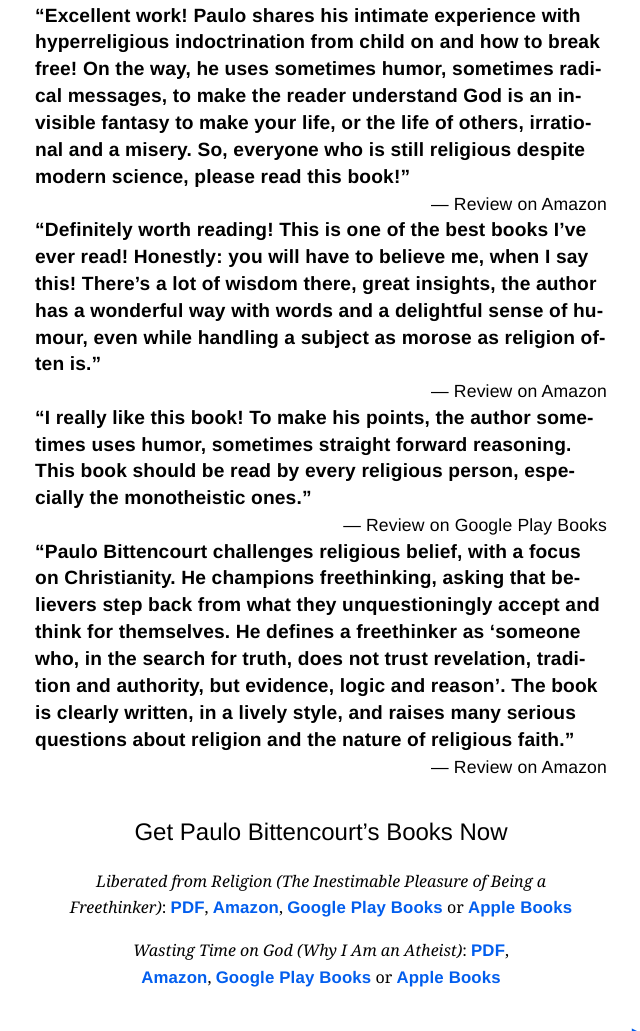
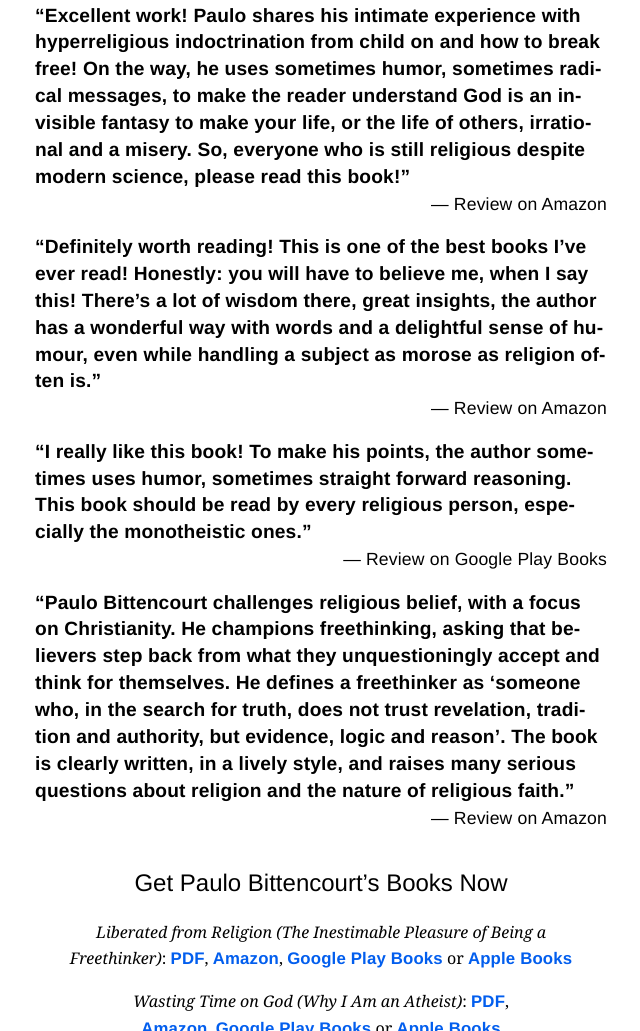
Before and after one commit to books-bittencourt/books-bittencourt.github.io, a plain HTML site: page index.html in a window 1280 px wide. Shown: the part 1099-2130 px from the top of the page, without its empty margins (319-959 px from the left). Drawn offline with Linux system fonts and the light colour scheme; a web font is replaced by a local one.

Commit message:
Add files via upload

```diff
--- a/index.html
+++ b/index.html
@@ -39,13 +39,13 @@
 		<blockquote class="quote">
 			“Excellent work! Paulo shares his intimate experience with hyperreligious indoctrination from child on and how to break free! On the way, he uses sometimes humor, sometimes radical messages, to make the reader understand God is an invisible fantasy to make your life, or the life of others, irrational and a misery. So, everyone who is still religious despite modern science, please read this book!”<cite><span class="quote-author">— Review on Amazon</span></cite>
 		</blockquote>
-		<blockquote class="quote">
+		<blockquote class="quote" style="margin-top: 17px">
 			“Definitely worth reading! This is one of the best books I’ve ever read! Honestly: you will have to believe me, when I say this! There’s a lot of wisdom there, great insights, the author has a wonderful way with words and a delightful sense of humour, even while handling a subject as morose as religion often is.”<cite><span class="quote-author">— Review on Amazon</span></cite>
 		</blockquote>
-		<blockquote class="quote">
+		<blockquote class="quote" style="margin-top: 17px">
 			“I really like this book! To make his points, the author sometimes uses humor, sometimes straight forward reasoning. This book should be read by every religious person, especially the monotheistic ones.”<cite><span class="quote-author">— Review on Google Play Books</span></cite>
 		</blockquote>
-		<blockquote class="quote">
+		<blockquote class="quote" style="margin-top: 17px">
 			“Paulo Bittencourt challenges religious belief, with a focus on Christianity. He champions freethinking, asking that believers step back from what they unquestioningly accept and think for themselves. He defines a freethinker as ‘someone who, in the search for truth, does not trust revelation, tradition and authority, but evidence, logic and reason’. The book is clearly written, in a lively style, and raises many serious questions about religion and the nature of religious faith.”<cite><span class="quote-author">— Review on Amazon</span></cite>
 		</blockquote>
 		<h3 style="margin-top: 39px">
```
